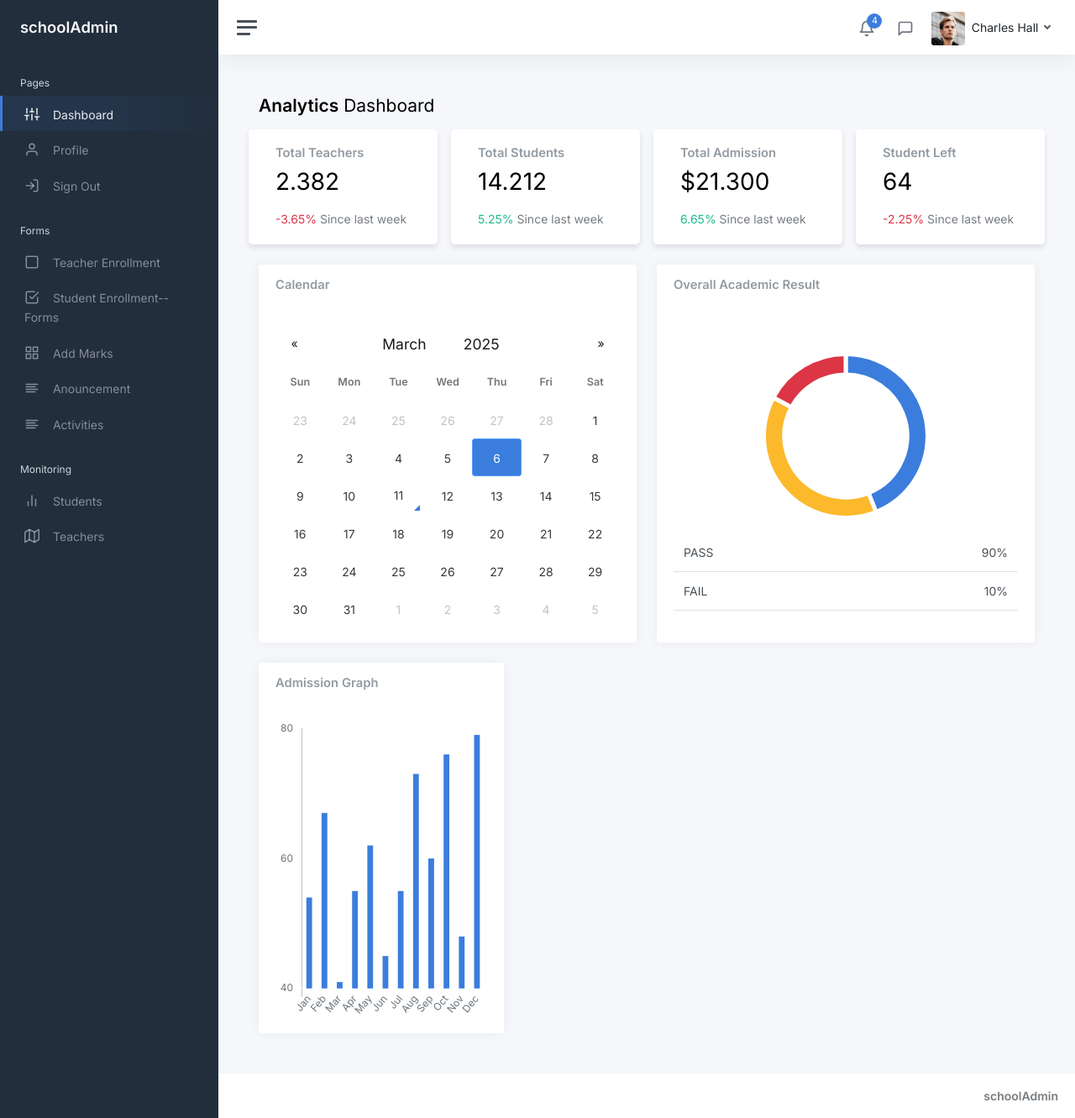
After one commit to codebyharsh26/schoolMonitoring, a PHP site: page /index.php in a window 1280 px wide. The commit adds this page. Shown: the whole page at 84% size. Run offline with PHP 8.4, Linux system fonts and the light colour scheme.

Commit message:
frontend changes

```diff
--- /dev/null
+++ b/adminkit-dev/static/css/card-direction.css
@@ -0,0 +1,25 @@
+.my-card {
+  width: 20vw;
+  background-color: white;
+  border-radius: 5px;
+  box-shadow: 0 4px 6px 0 rgba(0, 0, 0, 0.1);
+  color: #4e73df;
+  transition: all 0.3s;
+  /* margin: 50px; */
+}
+.my-card:hover {
+  box-shadow: 0 4px 6px 0 rgba(0, 0, 0, 0.2);
+  transform: translateY(-5px);
+}
+.my-card .card-body {
+  padding: 1.25rem;
+}
+.my-row {
+  display: flex;
+  flex-wrap: nowrap; /* Prevents wrapping */
+  justify-content: center;
+  gap: 20px; /* Adds space between cards */
+}
+.card-margin {
+  gap: 50px;
+}
--- /dev/null
+++ b/adminkit-dev/static/index.php
@@ -0,0 +1,562 @@
+<!DOCTYPE html>
+<html lang="en">
+
+<head>
+	<?php
+	include_once "sidebar.php";
+	?>
+	<meta charset="utf-8">
+	<meta http-equiv="X-UA-Compatible" content="IE=edge">
+	<meta name="viewport" content="width=device-width, initial-scale=1, shrink-to-fit=no">
+	<meta name="description" content="Responsive Admin &amp; Dashboard Template based on Bootstrap 5">
+	<meta name="author" content="AdminKit">
+	<meta name="keywords" content="adminkit, bootstrap, bootstrap 5, admin, dashboard, template, responsive, css, sass, html, theme, front-end, ui kit, web">
+
+	<link rel="preconnect" href="https://fonts.gstatic.com">
+	<link rel="shortcut icon" href="img/icons/icon-48x48.png" />
+
+	<link rel="canonical" href="https://demo-basic.adminkit.io/" />
+
+	<title>School Monitoring System</title>
+
+	<link href="css/app.css" rel="stylesheet">
+	<link href="https://fonts.googleapis.com/css2?family=Inter:wght@300;400;600&display=swap" rel="stylesheet">
+	<link rel="stylesheet" href="/schoolMonitoring/adminkit-dev/static/css/card-direction.css">
+</head>
+
+<body>
+
+
+	<div class="main">
+		<nav class="navbar navbar-expand navbar-light navbar-bg">
+			<a class="sidebar-toggle js-sidebar-toggle">
+				<i class="hamburger align-self-center"></i>
+			</a>
+
+			<div class="navbar-collapse collapse">
+				<ul class="navbar-nav navbar-align">
+					<li class="nav-item dropdown">
+						<a class="nav-icon dropdown-toggle" href="#" id="alertsDropdown" data-bs-toggle="dropdown">
+							<div class="position-relative">
+								<i class="align-middle" data-feather="bell"></i>
+								<span class="indicator">4</span>
+							</div>
+						</a>
+						<div class="dropdown-menu dropdown-menu-lg dropdown-menu-end py-0" aria-labelledby="alertsDropdown">
+							<div class="dropdown-menu-header">
+								4 New Notifications
+							</div>
+							<div class="list-group">
+								<a href="#" class="list-group-item">
+									<div class="row g-0 align-items-center">
+										<div class="col-2">
+											<i class="text-danger" data-feather="alert-circle"></i>
+										</div>
+										<div class="col-10">
+											<div class="text-dark">Update completed</div>
+											<div class="text-muted small mt-1">Restart server 12 to complete the update.</div>
+											<div class="text-muted small mt-1">30m ago</div>
+										</div>
+									</div>
+								</a>
+								<a href="#" class="list-group-item">
+									<div class="row g-0 align-items-center">
+										<div class="col-2">
+											<i class="text-warning" data-feather="bell"></i>
+										</div>
+										<div class="col-10">
+											<div class="text-dark">Lorem ipsum</div>
+											<div class="text-muted small mt-1">Aliquam ex eros, imperdiet vulputate hendrerit et.</div>
+											<div class="text-muted small mt-1">2h ago</div>
+										</div>
+									</div>
+								</a>
+								<a href="#" class="list-group-item">
+									<div class="row g-0 align-items-center">
+										<div class="col-2">
+											<i class="text-primary" data-feather="home"></i>
+										</div>
+										<div class="col-10">
+											<div class="text-dark">Login from 192.186.1.8</div>
+											<div class="text-muted small mt-1">5h ago</div>
+										</div>
+									</div>
+								</a>
+								<a href="#" class="list-group-item">
+									<div class="row g-0 align-items-center">
+										<div class="col-2">
+											<i class="text-success" data-feather="user-plus"></i>
+										</div>
+										<div class="col-10">
+											<div class="text-dark">New connection</div>
+											<div class="text-muted small mt-1">Christina accepted your request.</div>
+											<div class="text-muted small mt-1">14h ago</div>
+										</div>
+									</div>
+								</a>
+							</div>
+							<div class="dropdown-menu-footer">
+								<a href="#" class="text-muted">Show all notifications</a>
+							</div>
+						</div>
+					</li>
+					<li class="nav-item dropdown">
+						<a class="nav-icon dropdown-toggle" href="#" id="messagesDropdown" data-bs-toggle="dropdown">
+							<div class="position-relative">
+								<i class="align-middle" data-feather="message-square"></i>
+							</div>
+						</a>
+						<div class="dropdown-menu dropdown-menu-lg dropdown-menu-end py-0" aria-labelledby="messagesDropdown">
+							<div class="dropdown-menu-header">
+								<div class="position-relative">
+									4 New Messages
+								</div>
+							</div>
+							<div class="list-group">
+								<a href="#" class="list-group-item">
+									<div class="row g-0 align-items-center">
+										<div class="col-2">
+											<img src="img/avatars/avatar-5.jpg" class="avatar img-fluid rounded-circle" alt="Vanessa Tucker">
+										</div>
+										<div class="col-10 ps-2">
+											<div class="text-dark">Vanessa Tucker</div>
+											<div class="text-muted small mt-1">Nam pretium turpis et arcu. Duis arcu tortor.</div>
+											<div class="text-muted small mt-1">15m ago</div>
+										</div>
+									</div>
+								</a>
+								<a href="#" class="list-group-item">
+									<div class="row g-0 align-items-center">
+										<div class="col-2">
+											<img src="img/avatars/avatar-2.jpg" class="avatar img-fluid rounded-circle" alt="William Harris">
+										</div>
+										<div class="col-10 ps-2">
+											<div class="text-dark">William Harris</div>
+											<div class="text-muted small mt-1">Curabitur ligula sapien euismod vitae.</div>
+											<div class="text-muted small mt-1">2h ago</div>
+										</div>
+									</div>
+								</a>
+								<a href="#" class="list-group-item">
+									<div class="row g-0 align-items-center">
+										<div class="col-2">
+											<img src="img/avatars/avatar-4.jpg" class="avatar img-fluid rounded-circle" alt="Christina Mason">
+										</div>
+										<div class="col-10 ps-2">
+											<div class="text-dark">Christina Mason</div>
+											<div class="text-muted small mt-1">Pellentesque auctor neque nec urna.</div>
+											<div class="text-muted small mt-1">4h ago</div>
+										</div>
+									</div>
+								</a>
+								<a href="#" class="list-group-item">
+									<div class="row g-0 align-items-center">
+										<div class="col-2">
+											<img src="img/avatars/avatar-3.jpg" class="avatar img-fluid rounded-circle" alt="Sharon Lessman">
+										</div>
+										<div class="col-10 ps-2">
+											<div class="text-dark">Sharon Lessman</div>
+											<div class="text-muted small mt-1">Aenean tellus metus, bibendum sed, posuere ac, mattis non.</div>
+											<div class="text-muted small mt-1">5h ago</div>
+										</div>
+									</div>
+								</a>
+							</div>
+							<div class="dropdown-menu-footer">
+								<a href="#" class="text-muted">Show all messages</a>
+							</div>
+						</div>
+					</li>
+					<li class="nav-item dropdown">
+						<a class="nav-icon dropdown-toggle d-inline-block d-sm-none" href="#" data-bs-toggle="dropdown">
+							<i class="align-middle" data-feather="settings"></i>
+						</a>
+
+						<a class="nav-link dropdown-toggle d-none d-sm-inline-block" href="#" data-bs-toggle="dropdown">
+							<img src="img/avatars/avatar.jpg" class="avatar img-fluid rounded me-1" alt="Charles Hall" /> <span class="text-dark">Charles Hall</span>
+						</a>
+						<div class="dropdown-menu dropdown-menu-end">
+							<a class="dropdown-item" href="pages-profile.html"><i class="align-middle me-1" data-feather="user"></i> Profile</a>
+							<a class="dropdown-item" href="#"><i class="align-middle me-1" data-feather="pie-chart"></i> Analytics</a>
+							<div class="dropdown-divider"></div>
+							<a class="dropdown-item" href="index.html"><i class="align-middle me-1" data-feather="settings"></i> Settings & Privacy</a>
+							<a class="dropdown-item" href="#"><i class="align-middle me-1" data-feather="help-circle"></i> Help Center</a>
+							<div class="dropdown-divider"></div>
+							<a class="dropdown-item" href="#">Log out</a>
+						</div>
+					</li>
+				</ul>
+			</div>
+		</nav>
+
+		<main class="content">
+			<div class="container-fluid p-0">
+
+				<h1 class="h3 mb-3"><strong>Analytics</strong> Dashboard</h1>
+				<div class="row">
+					<div class="col-xl-12 d-flex">
+						<div class="w-100">
+							<div class="row d-flex flex-nowrap gap-3"> <!-- gap-3 adds spacing -->
+								<div class="col my-card card">
+									<div class="card-body">
+										<h5 class="card-title">Total Teachers</h5>
+										<h1 class="mt-1 mb-3">2.382</h1>
+										<div class="mb-0">
+											<span class="text-danger">-3.65%</span>
+											<span class="text-muted">Since last week</span>
+										</div>
+									</div>
+								</div>
+
+								<div class="col my-card card">
+									<div class="card-body">
+										<h5 class="card-title">Total Students</h5>
+										<h1 class="mt-1 mb-3">14.212</h1>
+										<div class="mb-0">
+											<span class="text-success">5.25%</span>
+											<span class="text-muted">Since last week</span>
+										</div>
+									</div>
+								</div>
+
+								<div class="col my-card card">
+									<div class="card-body">
+										<h5 class="card-title">Total Admission</h5>
+										<h1 class="mt-1 mb-3">$21.300</h1>
+										<div class="mb-0">
+											<span class="text-success">6.65%</span>
+											<span class="text-muted">Since last week</span>
+										</div>
+									</div>
+								</div>
+
+								<div class="col my-card card">
+									<div class="card-body">
+										<h5 class="card-title">Student Left</h5>
+										<h1 class="mt-1 mb-3">64</h1>
+										<div class="mb-0">
+											<span class="text-danger">-2.25%</span>
+											<span class="text-muted">Since last week</span>
+										</div>
+									</div>
+								</div>
+							</div>
+						</div>
+					</div>
+				</div>
+
+				<div class="row">
+					<div class="col-12 col-md-6 col-lg-4 col-xxl-3 d-flex order-3">
+						<div class="card flex-fill w-100">
+							<div class="card-header">
+
+								<h5 class="card-title mb-0">Admission Graph</h5>
+							</div>
+							<div class="card-body d-flex w-100">
+								<div class="align-self-center chart chart-lg">
+									<canvas id="chartjs-dashboard-bar"></canvas>
+								</div>
+							</div>
+						</div>
+					</div>
+
+					<div class="col-12 col-md-6 col-xxl-3 d-flex order-2 order-xxl-2">
+						<div class="card flex-fill w-100">
+							<div class="card-header">
+								<h5 class="card-title mb-0">Overall Academic Result</h5>
+							</div>
+							<div class="card-body d-flex">
+								<div class="align-self-center w-100">
+									<div class="py-3">
+										<div class="chart chart-xs">
+											<canvas id="chartjs-dashboard-pie"></canvas>
+										</div>
+									</div>
+
+									<table class="table mb-0">
+										<tbody>
+											<tr>
+												<td>PASS</td>
+												<td class="text-end">90%</td>
+											</tr>
+											<tr>
+												<td>FAIL</td>
+												<td class="text-end">10%</td>
+											</tr>
+
+										</tbody>
+									</table>
+								</div>
+							</div>
+						</div>
+					</div>
+
+					<div class="col-12 col-md-6 col-xxl-3 d-flex order-1 order-xxl-1">
+						<div class="card flex-fill">
+							<div class="card-header">
+
+								<h5 class="card-title mb-0">Calendar</h5>
+							</div>
+							<div class="card-body d-flex">
+								<div class="align-self-center w-100">
+									<div class="chart">
+										<div id="datetimepicker-dashboard"></div>
+									</div>
+								</div>
+							</div>
+						</div>
+					</div>
+
+				</div>
+
+				<div class="row">
+
+				</div>
+
+			</div>
+		</main>
+
+		<footer class="footer">
+			<div class="container-fluid">
+				<div class="row text-muted">
+					<div class="col-6 text-start">
+
+					</div>
+					<div class="col-6 text-end">
+						<p class="mb-0">
+							<a class="text-muted" href="https://adminkit.io/" target="_blank"><strong>schoolAdmin</strong></a>
+						</p>
+					</div>
+				</div>
+			</div>
+		</footer>
+	</div>
+	</div>
+
+	<script src="js/app.js"></script>
+
+	<script>
+		document.addEventListener("DOMContentLoaded", function() {
+			var ctx = document.getElementById("chartjs-dashboard-line").getContext("2d");
+			var gradient = ctx.createLinearGradient(0, 0, 0, 225);
+			gradient.addColorStop(0, "rgba(215, 227, 244, 1)");
+			gradient.addColorStop(1, "rgba(215, 227, 244, 0)");
+			// Line chart
+			new Chart(document.getElementById("chartjs-dashboard-line"), {
+				type: "line",
+				data: {
+					labels: ["Jan", "Feb", "Mar", "Apr", "May", "Jun", "Jul", "Aug", "Sep", "Oct", "Nov", "Dec"],
+					datasets: [{
+						label: "Sales ($)",
+						fill: true,
+						backgroundColor: gradient,
+						borderColor: window.theme.primary,
+						data: [
+							2115,
+							1562,
+							1584,
+							1892,
+							1587,
+							1923,
+							2566,
+							2448,
+							2805,
+							3438,
+							2917,
+							3327
+						]
+					}]
+				},
+				options: {
+					maintainAspectRatio: false,
+					legend: {
+						display: false
+					},
+					tooltips: {
+						intersect: false
+					},
+					hover: {
+						intersect: true
+					},
+					plugins: {
+						filler: {
+							propagate: false
+						}
+					},
+					scales: {
+						xAxes: [{
+							reverse: true,
+							gridLines: {
+								color: "rgba(0,0,0,0.0)"
+							}
+						}],
+						yAxes: [{
+							ticks: {
+								stepSize: 1000
+							},
+							display: true,
+							borderDash: [3, 3],
+							gridLines: {
+								color: "rgba(0,0,0,0.0)"
+							}
+						}]
+					}
+				}
+			});
+		});
+	</script>
+	<script>
+		document.addEventListener("DOMContentLoaded", function() {
+			// Pie chart
+			new Chart(document.getElementById("chartjs-dashboard-pie"), {
+				type: "pie",
+				data: {
+					labels: ["Chrome", "Firefox", "IE"],
+					datasets: [{
+						data: [4306, 3801, 1689],
+						backgroundColor: [
+							window.theme.primary,
+							window.theme.warning,
+							window.theme.danger
+						],
+						borderWidth: 5
+					}]
+				},
+				options: {
+					responsive: !window.MSInputMethodContext,
+					maintainAspectRatio: false,
+					legend: {
+						display: false
+					},
+					cutoutPercentage: 75
+				}
+			});
+		});
+	</script>
+	<script>
+		document.addEventListener("DOMContentLoaded", function() {
+			// Bar chart
+			new Chart(document.getElementById("chartjs-dashboard-bar"), {
+				type: "bar",
+				data: {
+					labels: ["Jan", "Feb", "Mar", "Apr", "May", "Jun", "Jul", "Aug", "Sep", "Oct", "Nov", "Dec"],
+					datasets: [{
+						label: "This year",
+						backgroundColor: window.theme.primary,
+						borderColor: window.theme.primary,
+						hoverBackgroundColor: window.theme.primary,
+						hoverBorderColor: window.theme.primary,
+						data: [54, 67, 41, 55, 62, 45, 55, 73, 60, 76, 48, 79],
+						barPercentage: .75,
+						categoryPercentage: .5
+					}]
+				},
+				options: {
+					maintainAspectRatio: false,
+					legend: {
+						display: false
+					},
+					scales: {
+						yAxes: [{
+							gridLines: {
+								display: false
+							},
+							stacked: false,
+							ticks: {
+								stepSize: 20
+							}
+						}],
+						xAxes: [{
+							stacked: false,
+							gridLines: {
+								color: "transparent"
+							}
+						}]
+					}
+				}
+			});
+		});
+	</script>
+	<script>
+		document.addEventListener("DOMContentLoaded", function() {
+			var markers = [{
+					coords: [31.230391, 121.473701],
+					name: "Shanghai"
+				},
+				{
+					coords: [28.704060, 77.102493],
+					name: "Delhi"
+				},
+				{
+					coords: [6.524379, 3.379206],
+					name: "Lagos"
+				},
+				{
+					coords: [35.689487, 139.691711],
+					name: "Tokyo"
+				},
+				{
+					coords: [23.129110, 113.264381],
+					name: "Guangzhou"
+				},
+				{
+					coords: [40.7127837, -74.0059413],
+					name: "New York"
+				},
+				{
+					coords: [34.052235, -118.243683],
+					name: "Los Angeles"
+				},
+				{
+					coords: [41.878113, -87.629799],
+					name: "Chicago"
+				},
+				{
+					coords: [51.507351, -0.127758],
+					name: "London"
+				},
+				{
+					coords: [40.416775, -3.703790],
+					name: "Madrid "
+				}
+			];
+			var map = new jsVectorMap({
+				map: "world",
+				selector: "#world_map",
+				zoomButtons: true,
+				markers: markers,
+				markerStyle: {
+					initial: {
+						r: 9,
+						strokeWidth: 7,
+						stokeOpacity: .4,
+						fill: window.theme.primary
+					},
+					hover: {
+						fill: window.theme.primary,
+						stroke: window.theme.primary
+					}
+				},
+				zoomOnScroll: false
+			});
+			window.addEventListener("resize", () => {
+				map.updateSize();
+			});
+		});
+	</script>
+	<script>
+		document.addEventListener("DOMContentLoaded", function() {
+			var date = new Date(Date.now() - 5 * 24 * 60 * 60 * 1000);
+			var defaultDate = date.getUTCFullYear() + "-" + (date.getUTCMonth() + 1) + "-" + date.getUTCDate();
+			document.getElementById("datetimepicker-dashboard").flatpickr({
+				inline: true,
+				prevArrow: "<span title=\"Previous month\">&laquo;</span>",
+				nextArrow: "<span title=\"Next month\">&raquo;</span>",
+				defaultDate: defaultDate
+			});
+		});
+	</script>
+
+</body>
+
+</html>
--- a/adminkit-dev/static/sidebar.php
+++ b/adminkit-dev/static/sidebar.php
@@ -1,16 +1,18 @@
 <!DOCTYPE html>
 <html lang="en">
+
 <head>
 	<meta charset="UTF-8">
 	<meta name="viewport" content="width=device-width, initial-scale=1.0">
 	<title>Document</title>
 </head>
+
 <body>
 	<div class="wrapper">
 		<nav id="sidebar" class="sidebar js-sidebar">
 			<div class="sidebar-content js-simplebar">
 				<a class="sidebar-brand" href="index.html">
-          <span class="align-middle">AdminKit</span>
+					<span class="align-middle">schoolAdmin</span>
 				</a>
 
 				<ul class="sidebar-nav">
@@ -32,85 +34,61 @@
 
 					<li class="sidebar-item">
 						<a class="sidebar-link" href="pages-sign-in.html">
-              <i class="align-middle" data-feather="log-in"></i> <span class="align-middle">Sign In</span>
-            </a>
-					</li>
-
-					<li class="sidebar-item">
-						<a class="sidebar-link" href="pages-sign-up.html">
-              <i class="align-middle" data-feather="user-plus"></i> <span class="align-middle">Sign Up</span>
-            </a>
-					</li>
-
-					<li class="sidebar-item">
-						<a class="sidebar-link" href="pages-blank.html">
-              <i class="align-middle" data-feather="book"></i> <span class="align-middle">Blank</span>
+							<i class="align-middle" data-feather="log-in"></i> <span class="align-middle">Sign Out</span>
 						</a>
 					</li>
 
 					<li class="sidebar-header">
-						Tools & Components
+						Forms
 					</li>
 
 					<li class="sidebar-item">
 						<a class="sidebar-link" href="ui-buttons.html">
-              <i class="align-middle" data-feather="square"></i> <span class="align-middle">Buttons</span>
+							<i class="align-middle" data-feather="square"></i> <span class="align-middle">Teacher Enrollment</span>
 						</a>
 					</li>
 
 					<li class="sidebar-item">
 						<a class="sidebar-link" href="ui-forms.html">
-              <i class="align-middle" data-feather="check-square"></i> <span class="align-middle">Forms</span>
+							<i class="align-middle" data-feather="check-square"></i> <span class="align-middle">Student Enrollment--Forms</span>
 						</a>
 					</li>
 
 					<li class="sidebar-item">
 						<a class="sidebar-link" href="ui-cards.html">
-              <i class="align-middle" data-feather="grid"></i> <span class="align-middle">Cards</span>
+							<i class="align-middle" data-feather="grid"></i> <span class="align-middle">Add Marks</span>
 						</a>
 					</li>
 
 					<li class="sidebar-item">
 						<a class="sidebar-link" href="ui-typography.html">
-              <i class="align-middle" data-feather="align-left"></i> <span class="align-middle">Typography</span>
+							<i class="align-middle" data-feather="align-left"></i> <span class="align-middle">Anouncement</span>
 						</a>
 					</li>
-
 					<li class="sidebar-item">
-						<a class="sidebar-link" href="icons-feather.html">
-              <i class="align-middle" data-feather="coffee"></i> <span class="align-middle">Icons</span>
+						<a class="sidebar-link" href="ui-typography.html">
+							<i class="align-middle" data-feather="align-left"></i> <span class="align-middle">Activities</span>
 						</a>
 					</li>
 
 					<li class="sidebar-header">
-						Plugins & Addons
+						Monitoring
 					</li>
 
 					<li class="sidebar-item">
 						<a class="sidebar-link" href="charts-chartjs.html">
-              <i class="align-middle" data-feather="bar-chart-2"></i> <span class="align-middle">Charts</span>
+							<i class="align-middle" data-feather="bar-chart-2"></i> <span class="align-middle">Students</span>
 						</a>
 					</li>
 
 					<li class="sidebar-item">
 						<a class="sidebar-link" href="maps-google.html">
-              <i class="align-middle" data-feather="map"></i> <span class="align-middle">Maps</span>
+							<i class="align-middle" data-feather="map"></i> <span class="align-middle">Teachers</span>
 						</a>
 					</li>
 				</ul>
-
-				<div class="sidebar-cta">
-					<div class="sidebar-cta-content">
-						<strong class="d-inline-block mb-2">Upgrade to Pro</strong>
-						<div class="mb-3 text-sm">
-							Are you looking for more components? Check out our premium version.
-						</div>
-						<div class="d-grid">
-							<a href="upgrade-to-pro.html" class="btn btn-primary">Upgrade to Pro</a>
-						</div>
-					</div>
-				</div>
 			</div>
 		</nav>
 </body>
+
 </html>
```
Also changed, not shown: 1 other file. Lines whose indentation alone changed are shown as unchanged.
